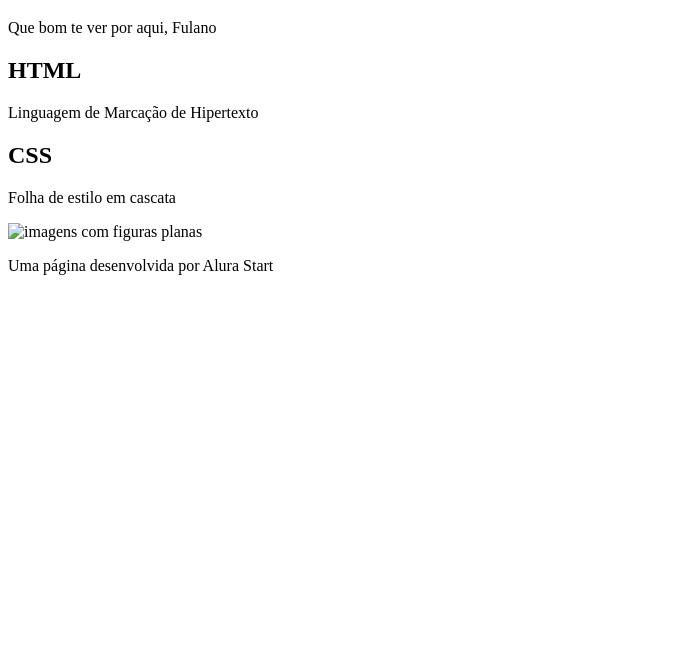
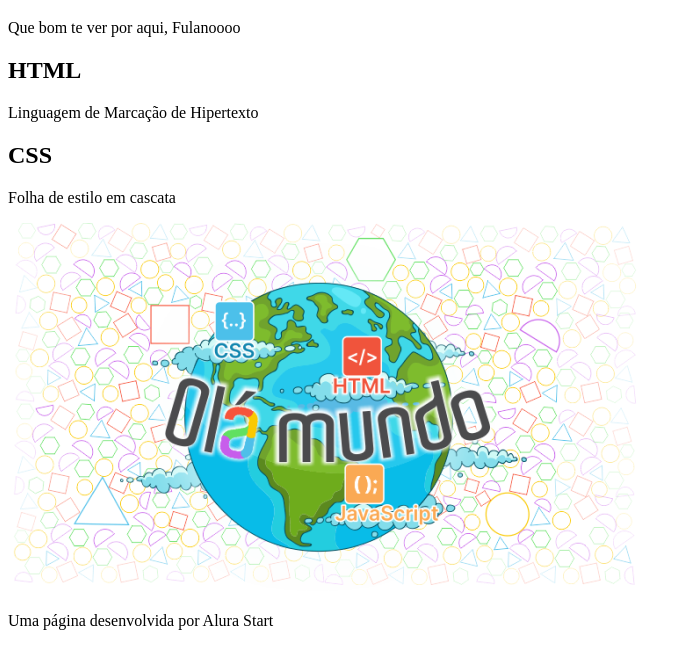
Before and after one commit to ProTR2024/Hello-World, a plain HTML site: page index.html in a window 1280 px wide. Shown: the part 61-730 px from the top of the page, without its empty margins (0-691 px from the left). Drawn offline with Linux system fonts and the light colour scheme.

Commit message:
Processando

```diff
--- a/index.html
+++ b/index.html
@@ -8,7 +8,7 @@
 <body>
     <header>
         <h1>Hello World</h1>
-        <p>Que bom te ver por aqui, Fulano</p>
+        <p>Que bom te ver por aqui, Fulanoooo</p>
 
     </header>
 
@@ -18,7 +18,7 @@
 
         <h2>CSS</h2>
         <P>Folha de estilo em cascata</P>
-        <img src="imagem/Olá .Mundo.png" alt="imagens com figuras planas">
+        <img src="Olá Mundo.png" alt="imagens com figuras planas">
     </section>
 
     <footer>
```
Also changed, not shown: Olá Mundo.png (added).
